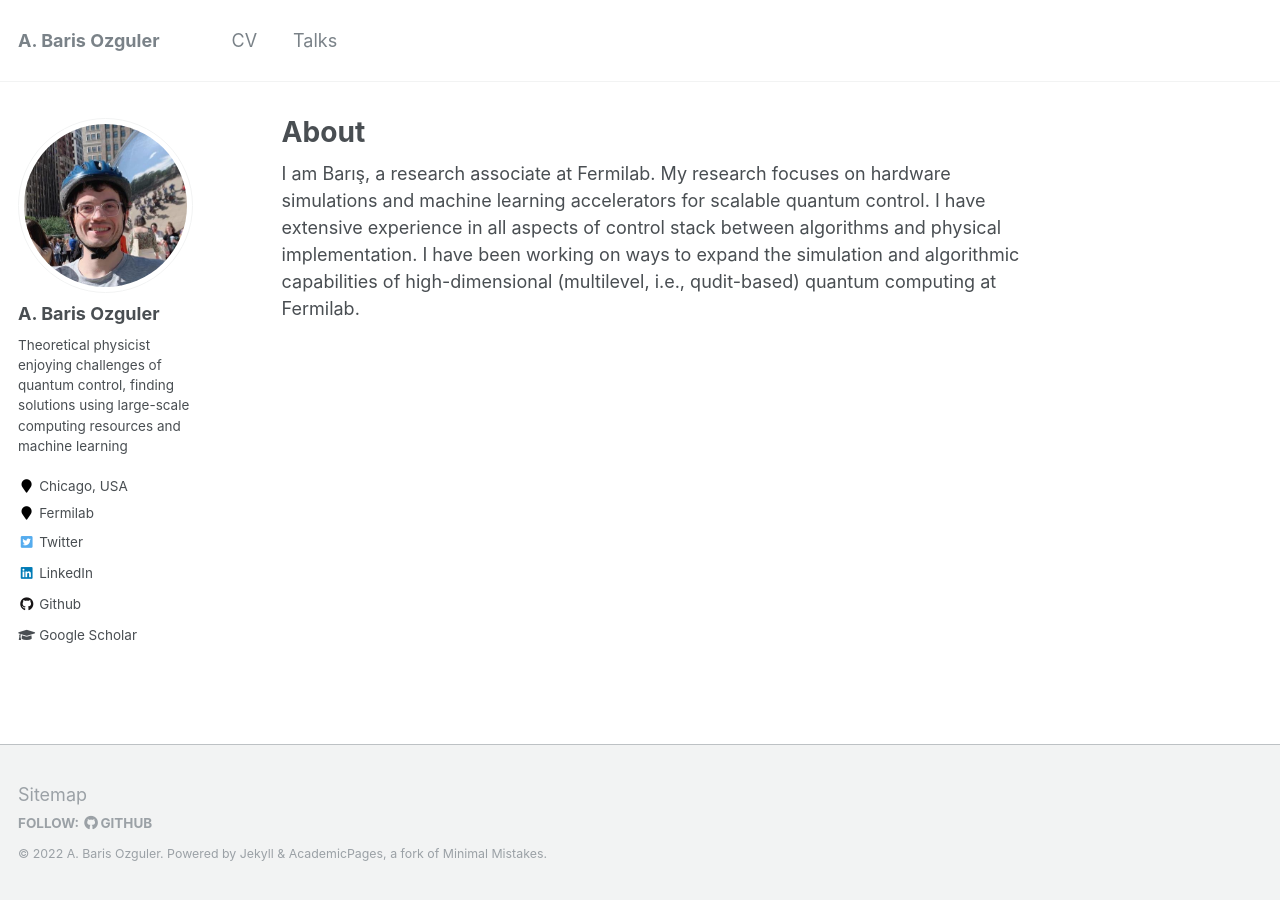
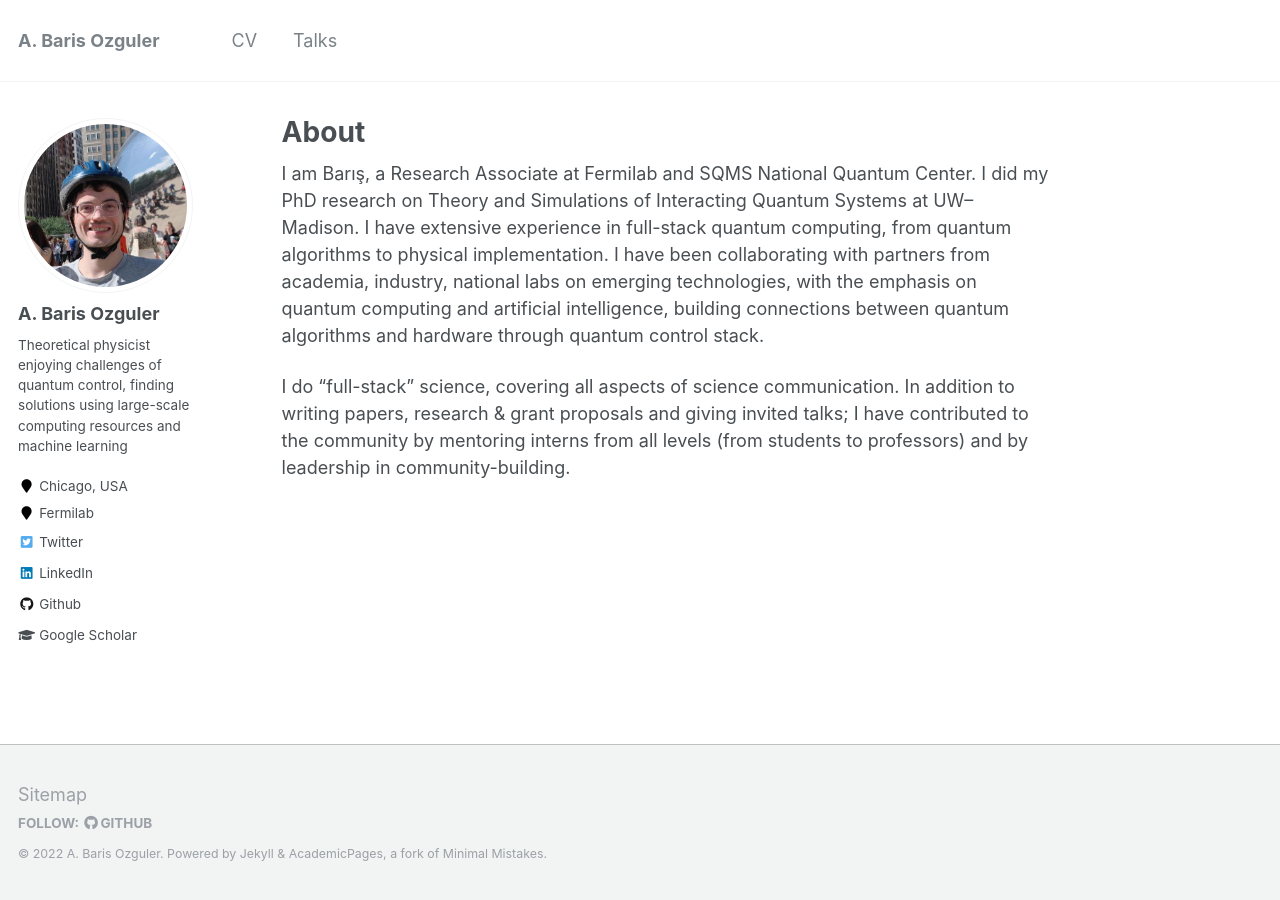
Before and after one commit to relugzosiraba/relugzosiraba.github.io, a Jekyll site: the page built from _pages/about.md, in a window 1280 px wide. Built offline with Jekyll 4.4.1, drawn with Linux system fonts in a browser that asks for light colours.

Commit message:
Update about.md

```diff
--- a/_pages/about.md
+++ b/_pages/about.md
@@ -8,4 +8,6 @@ redirect_from:
   - /about.html
 ---
 
-I am Barış, a research associate at Fermilab. My research focuses on hardware simulations and machine learning accelerators for scalable quantum control. I have extensive experience in all aspects of control stack between algorithms and physical implementation. I have been working on ways to expand the simulation and algorithmic capabilities of high-dimensional (multilevel, i.e., qudit-based) quantum computing at Fermilab.
+I am Barış, a Research Associate at Fermilab and SQMS National Quantum Center. I did my PhD research on Theory and Simulations of Interacting Quantum Systems at UW–Madison. I have extensive experience in full-stack quantum computing, from quantum algorithms to physical implementation. I have been collaborating with partners from academia, industry, national labs on emerging technologies, with the emphasis on quantum computing and artificial intelligence, building connections between quantum algorithms and hardware through quantum control stack.
+
+I do “full-stack” science, covering all aspects of science communication. In addition to writing papers, research & grant proposals and giving invited talks; I have contributed to the community by mentoring interns from all levels (from students to professors) and by leadership in community-building.
```
